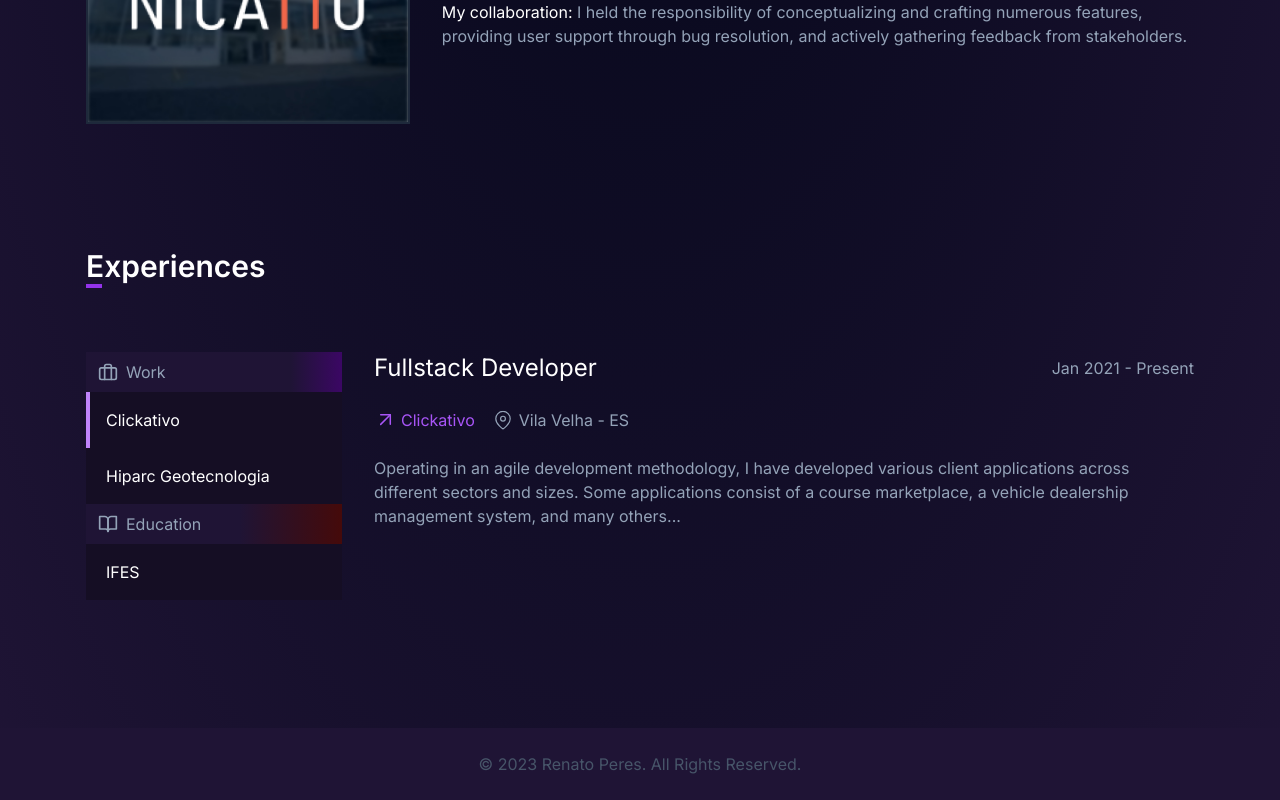
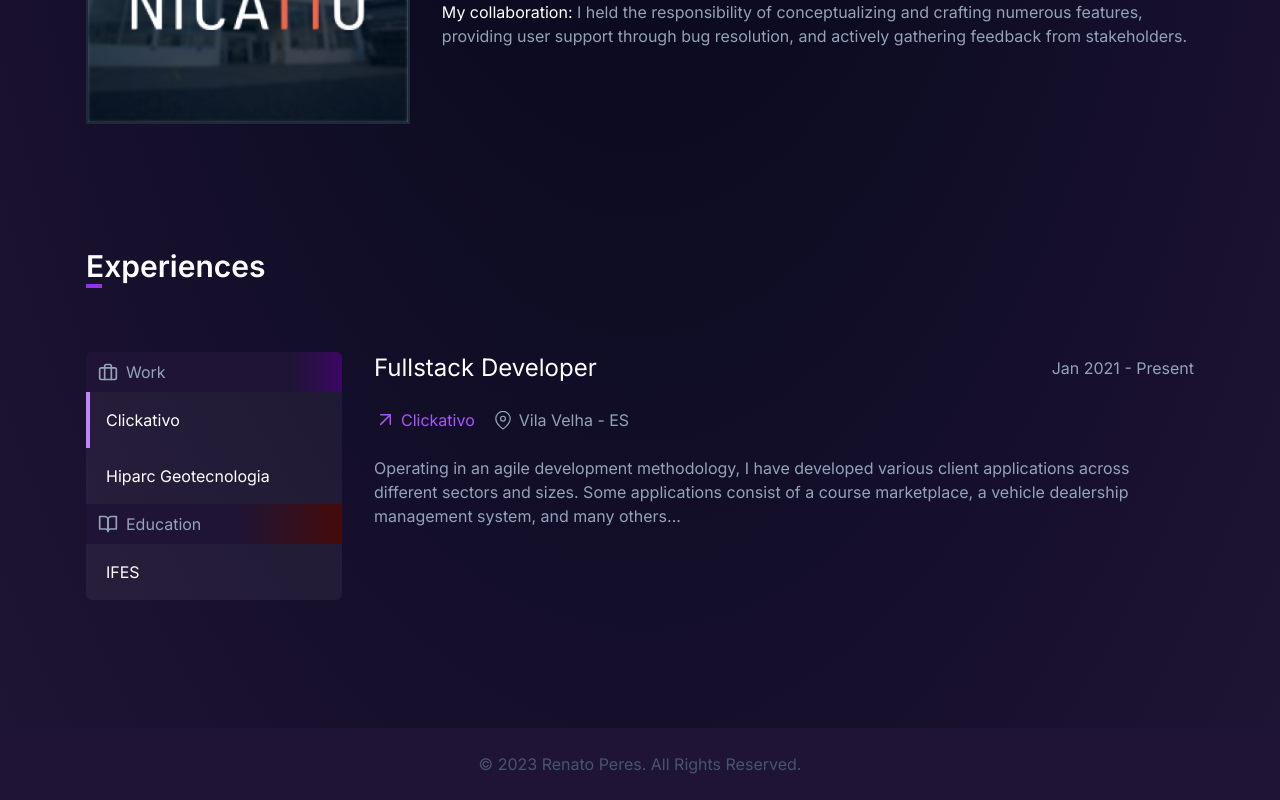
Before and after one commit to Renato1478/RenatoPeresHomepage, a Next.js app: page / in a window 1280 px wide. Shown: the part 2071-2871 px from the top of the page. Built offline with nearby package versions, Linux system fonts and the light colour scheme.

Commit message:
adjusting experience styles

```diff
--- a/src/components/Experiences.tsx
+++ b/src/components/Experiences.tsx
@@ -83,7 +83,7 @@ export default function Experiences() {
       <SectionTitle text="Experiences" />
       <div className="flex pt-16 max-md:pt-12 max-md:flex-col h-fit">
         {/* Nav */}
-        <div className="w-64 max-md:w-full min-w-64 border-0 bg-slate-100">
+        <div className="w-64 max-md:w-full min-w-64 border-0 rounded-md overflow-hidden">
           <div className="flex gap-x-2 p-2 px-3 text-slate-400 bg-gradient-to-r from-slate-200 from-80% to-purple-200 dark:from-[#1F1435] dark:to-purple-950">
             <BriefCaseIcon width={20} /> Work
           </div>
@@ -92,7 +92,7 @@ export default function Experiences() {
             .map((experience, i) => (
               <div
                 key={experience.id}
-                className={`px-4 py-4 cursor-pointer duration-300 ease-in-out border-l-4 dark:bg-[#150e24] ${
+                className={`px-4 py-4 cursor-pointer duration-300 ease-in-out border-l-4 bg-slate-50 dark:bg-opacity-5 ${
                   experienceToShow.id === experience.id
                     ? "border-purple-400"
                     : "border-transparent"
@@ -113,7 +113,7 @@ export default function Experiences() {
             .map((experience, i) => (
               <div
                 key={experience.id}
-                className={`px-4 py-4 cursor-pointer duration-300 ease-in-out border-l-4 dark:bg-[#150e24] ${
+                className={`px-4 py-4 cursor-pointer duration-300 ease-in-out border-l-4 bg-slate-50 dark:bg-opacity-5 ${
                   experienceToShow.id === experience.id
                     ? "border-purple-400"
                     : "border-transparent"
```
